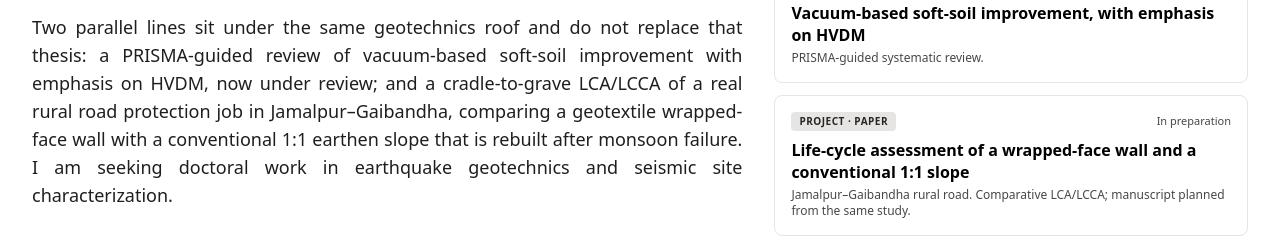
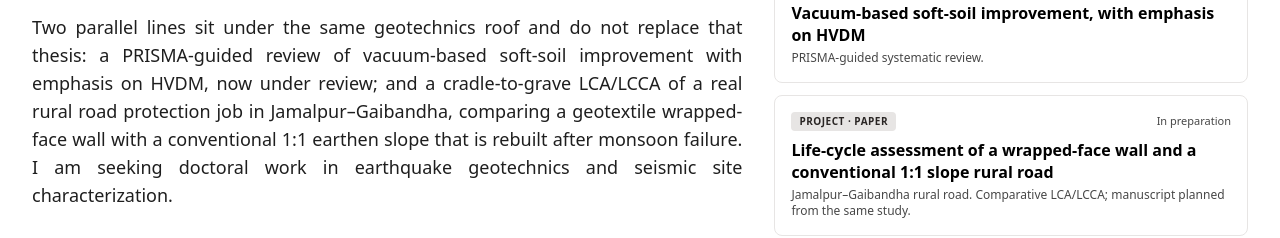
Before and after one commit to enamulislammeraj25-rin/portfolio-xrin, a React (Create React App) app: page / in a window 1280 px wide. Shown: the part 1940-2178 px from the top of the page. Built offline with nearby package versions, Linux system fonts and the light colour scheme.

Commit message:
Add rural road after slope on the LCA glance card.

```diff
--- a/src/App.js
+++ b/src/App.js
@@ -1011,7 +1011,7 @@ export default function App() {
                    {[
                      { tag: "Thesis · paper", status: "In preparation", line: "Shear-wave-velocity liquefaction assessment of the DMDP area", sub: "Deterministic Andrus–Stokoe and probabilistic Monte Carlo procedures. Intended for journal submission under supervisory guidance." },
                      { tag: "Journal manuscript", status: "Under review", line: "Vacuum-based soft-soil improvement, with emphasis on HVDM", sub: "PRISMA-guided systematic review." },
-                     { tag: "Project · paper", status: "In preparation", line: "Life-cycle assessment of a wrapped-face wall and a conventional 1:1 slope", sub: "Jamalpur–Gaibandha rural road. Comparative LCA/LCCA; manuscript planned from the same study." },
+                     { tag: "Project · paper", status: "In preparation", line: "Life-cycle assessment of a wrapped-face wall and a conventional 1:1 slope rural road", sub: "Jamalpur–Gaibandha rural road. Comparative LCA/LCCA; manuscript planned from the same study." },
                    ].map((card) => (
                      <div key={card.line} className={`p-4 rounded-lg border ${(isLight) ? 'border-stone-200 bg-white' : 'border-white/15 bg-white/5'}`}>
                        <div className="flex items-center justify-between gap-2 mb-2">
```
